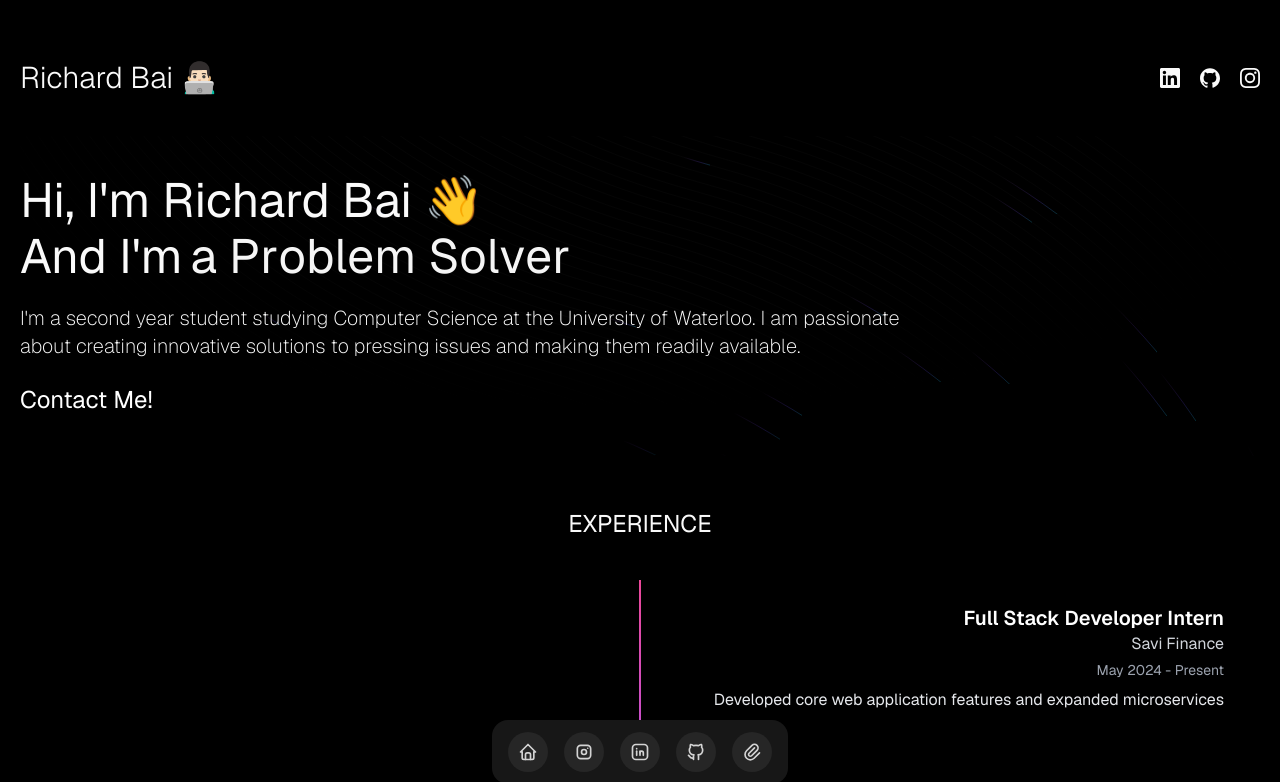
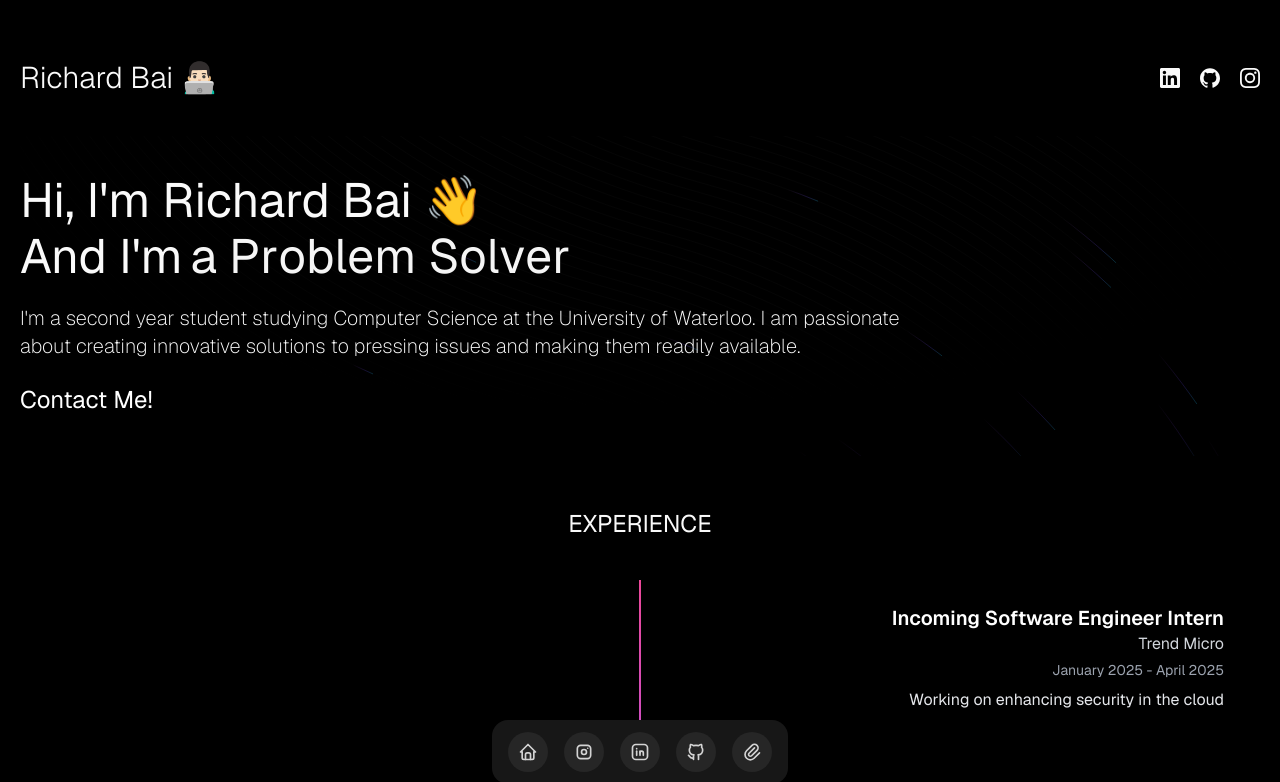
Before and after one commit to richieb21/personal-portfolio, a Next.js app: page / in a window 1280 px wide. Shown: the top 782 px of the page. Built offline with nearby package versions, Linux system fonts and the light colour scheme.

Commit message:
New Experience

```diff
--- a/app/(home)/components/Experience.tsx
+++ b/app/(home)/components/Experience.tsx
@@ -11,6 +11,12 @@ interface ExperienceItem {
 }
 
 const experiences: ExperienceItem[] = [
+  {
+    company: "Trend Micro",
+    role: "Incoming Software Engineer Intern",
+    date: "January 2025 - April 2025",
+    description: "Working on enhancing security in the cloud",
+  },
   {
     company: "Savi Finance",
     role: "Full Stack Developer Intern",
```
